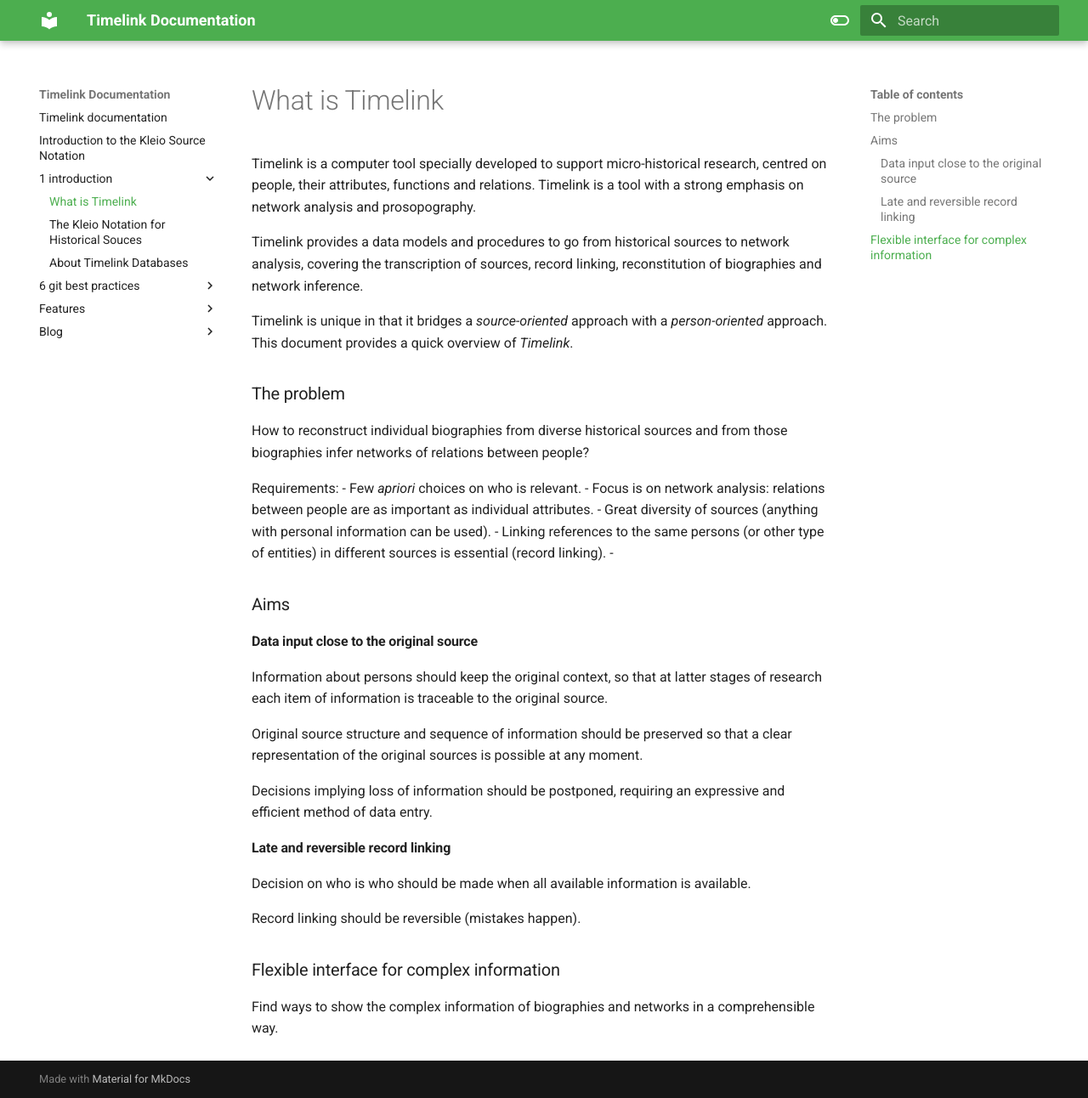
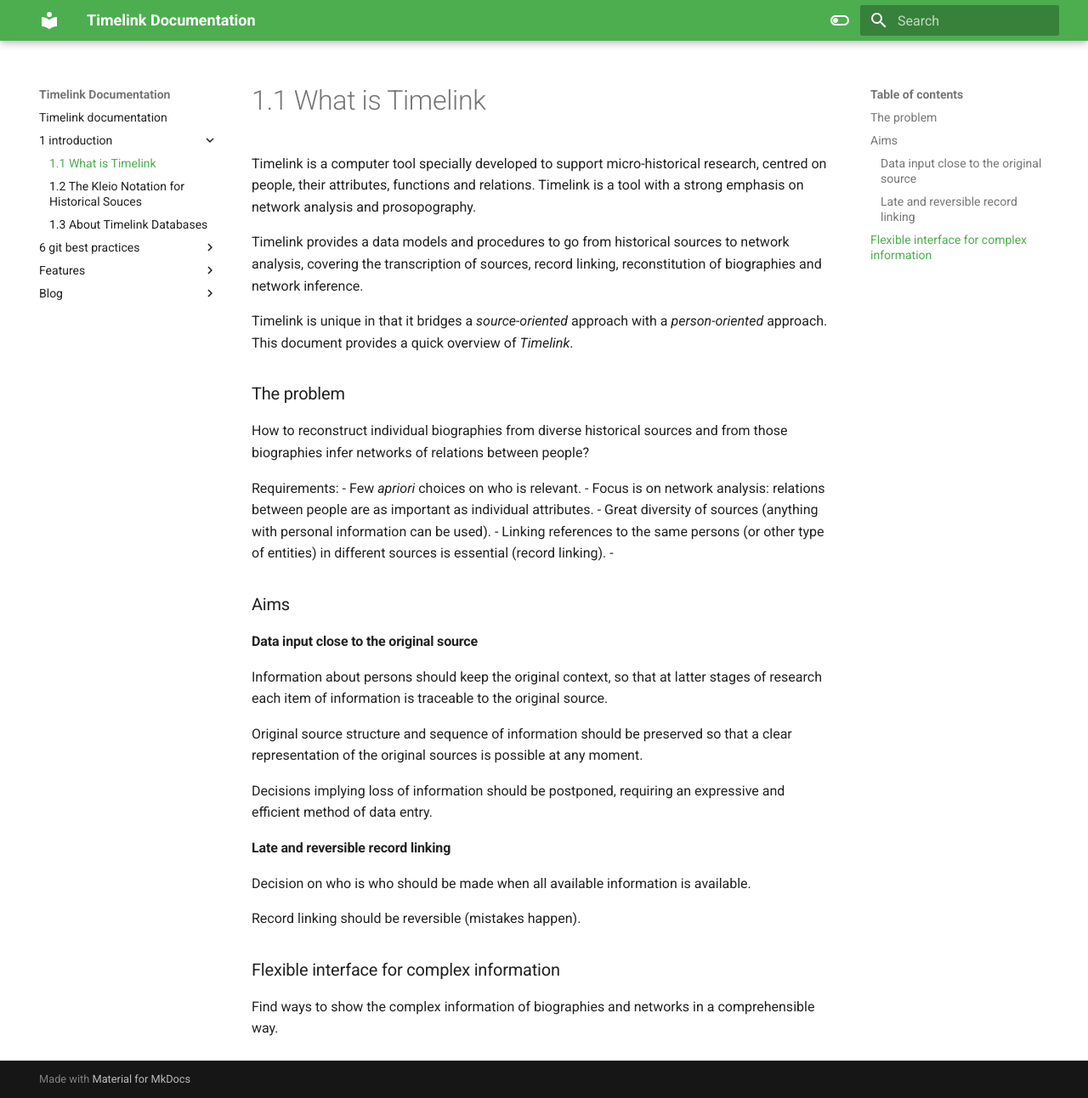
Before and after one commit to time-link/timelink-docs, an MkDocs documentation site: the page built from docs/1_introduction/1.1_what_is_timelink.md, in a window 1280 px wide and 1292 px high. Shown: the whole window at 85% size. Built offline with MkDocs 1.6.1 and Material for MkDocs 9.7.7, drawn with Linux system fonts in a browser that asks for light colours.

Commit message:
Fixing the index

```diff
--- a/docs/1_introduction/1.1_what_is_timelink.md
+++ b/docs/1_introduction/1.1_what_is_timelink.md
@@ -1,5 +1,5 @@
 
-# What is Timelink
+# 1.1 What is Timelink
 Timelink is a computer tool specially developed to support micro-historical research, centred on people, their attributes, functions and relations. Timelink is a tool with a strong emphasis on network analysis and prosopography.
 
   Timelink provides a data models and procedures to go from historical sources to network analysis, covering the transcription of sources, record linking, reconstitution of biographies and network inference.
--- a/docs/1_introduction/1.2_about_kleio_notation.md
+++ b/docs/1_introduction/1.2_about_kleio_notation.md
@@ -1,5 +1,5 @@
 
-# The Kleio Notation for Historical Souces
+# 1.2 The Kleio Notation for Historical Souces
 
 _Kleio_ files are text files with a special notation designed to the transcription of historical sources. The notation was created by Manfred Thaller, as part of the _Kleio historical database system_ (http://web.archive.org/web/20130603204750/http://www.hki.uni-koeln.de/kleio/old.website/).
 
--- a/docs/1_introduction/1.3_timelink_database.md
+++ b/docs/1_introduction/1.3_timelink_database.md
@@ -1 +1 @@
-# About Timelink Databases
+# 1.3 About Timelink Databases
```
Also changed, not shown: docs/Introduction to the Kleio Source Notation.md (deleted).
